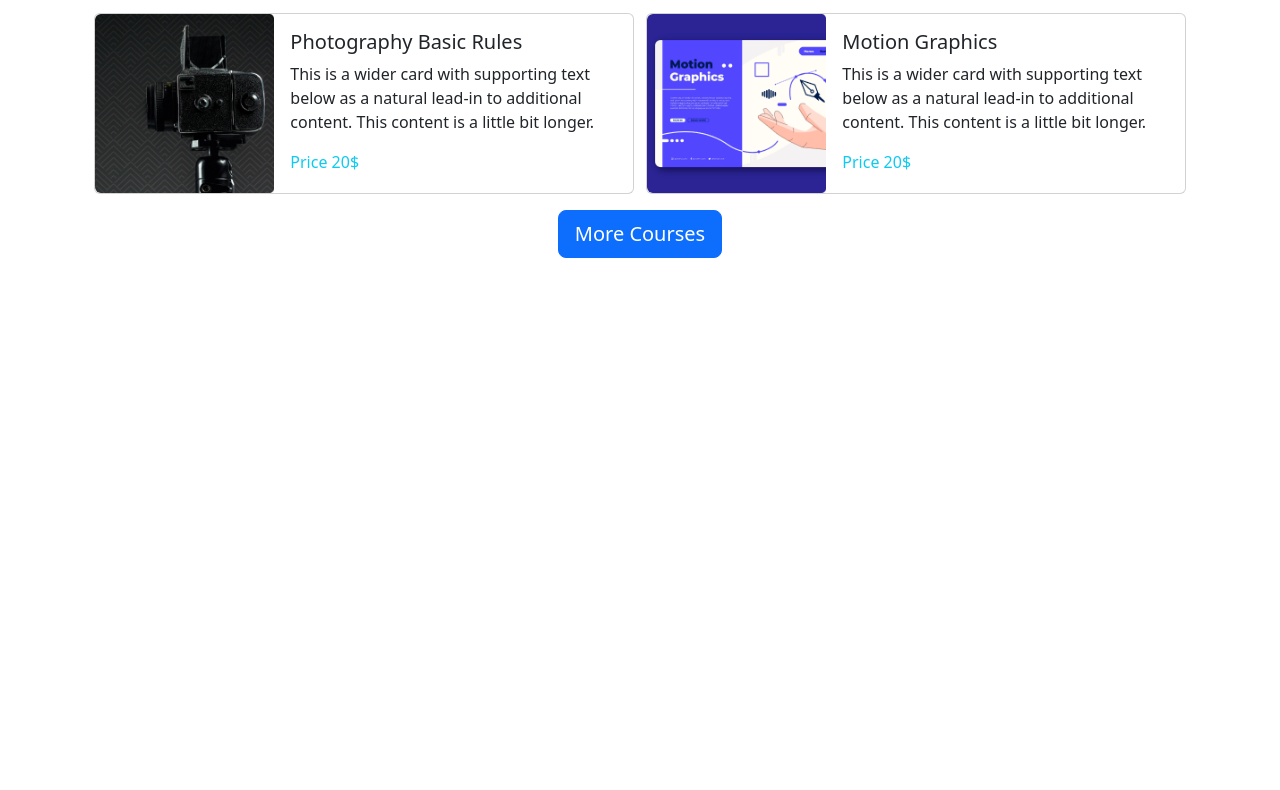
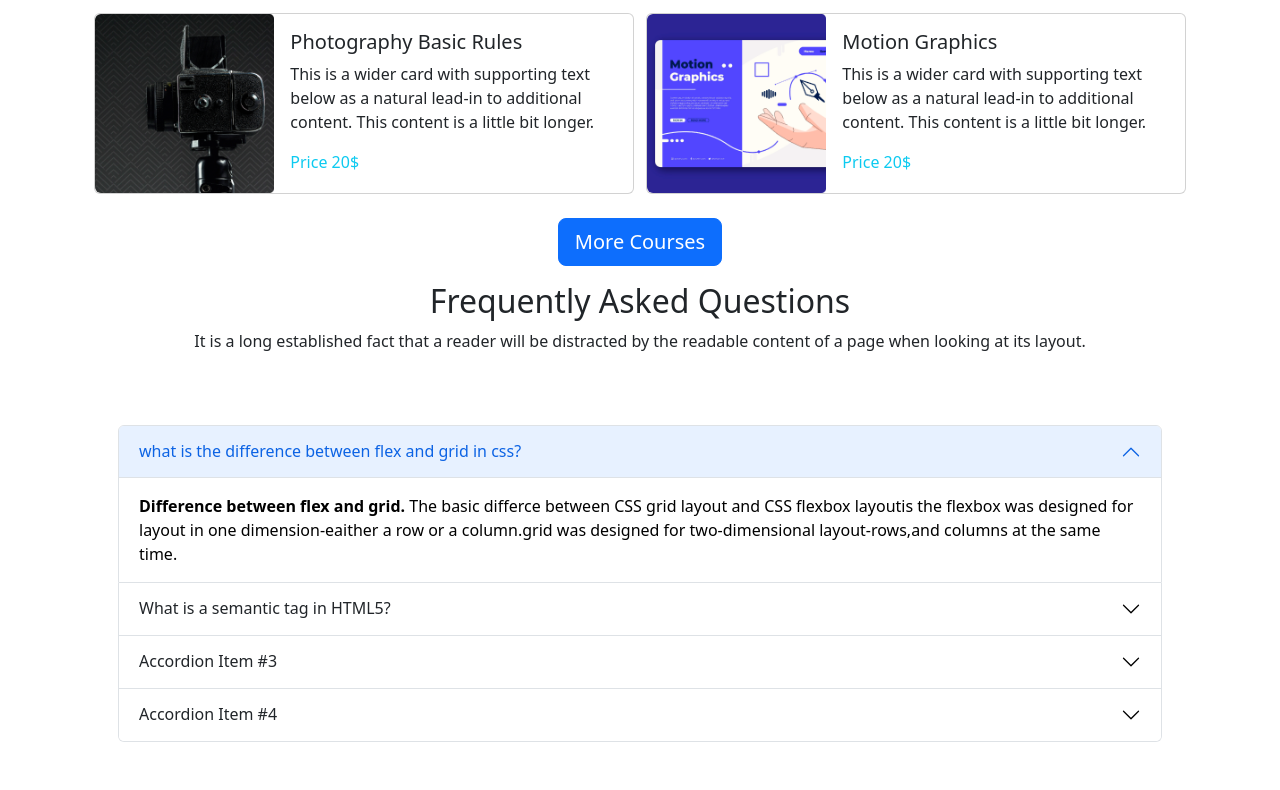
Before and after one commit to sanjidaakhanda/courses.edu, a plain HTML site: page index.html in a window 1280 px wide. Shown: the part 1242-2032 px from the top of the page. Before the commit the page ends 1500 px from the top, so only its background shows below. Drawn offline with nearby package versions, Linux system fonts and the light colour scheme.

Commit message:
accordion  commit

```diff
--- a/index.html
+++ b/index.html
@@ -255,7 +255,7 @@
 </div>
 
 <!-- container-div -->
-<div class="text-center">
+<div class="text-center p-2">
     <button type="button" class="btn btn-primary btn-lg">More Courses</button>
 
 </div>
@@ -263,9 +263,80 @@
 
 </main>
 
+<!-- accordion title -->
+<div class="container text-center p-2">
+<h2>Frequently Asked Questions
+</h2>
+<p>It is a long established fact that a reader will be distracted by the readable
+    content of a page when looking at its layout.</p>
+
+</div>
+
+
+<!-- accordion -->
+<div class="container p-5">
+    <div class="accordion" id="accordionExample">
+        <div class="accordion-item">
+          <h2 class="accordion-header" id="headingOne">
+            <button class="accordion-button" type="button" data-bs-toggle="collapse" data-bs-target="#collapseOne" aria-expanded="true" aria-controls="collapseOne">
+              what is the difference between flex and grid in css?
+            </button>
+          </h2>
+          <div id="collapseOne" class="accordion-collapse collapse show" aria-labelledby="headingOne" data-bs-parent="#accordionExample">
+            <div class="accordion-body">
+              <strong>Difference between flex and grid.</strong> The basic differce between CSS grid layout and CSS flexbox layoutis the flexbox was designed for layout in one dimension-eaither a row or a column.grid was designed for two-dimensional layout-rows,and columns at the same time.
+            </div>
+          </div>
+        </div>
+        <div class="accordion-item">
+          <h2 class="accordion-header" id="headingTwo">
+            <button class="accordion-button collapsed" type="button" data-bs-toggle="collapse" data-bs-target="#collapseTwo" aria-expanded="false" aria-controls="collapseTwo">
+              What is a semantic tag in HTML5?
+            </button>
+          </h2>
+          <div id="collapseTwo" class="accordion-collapse collapse" aria-labelledby="headingTwo" data-bs-parent="#accordionExample">
+            <div class="accordion-body">
+              <strong>Semantic tag</strong> The HTML semantics refers to the tags that provide meaning to an HTML page rather than just presentation.it makes HTML more comprehensible by better defining the diffent sections and layout of web page.
+            </div>
+          </div>
+        </div>
+
+        <div class="accordion-item">
+            <h2 class="accordion-header" id="headingThree">
+              <button class="accordion-button collapsed" type="button" data-bs-toggle="collapse" data-bs-target="#collapseThree" aria-expanded="false" aria-controls="collapseThree">
+                Accordion Item #3
+              </button>
+            </h2>
+            <div id="collapseThree" class="accordion-collapse collapse" aria-labelledby="headingThree" data-bs-parent="#accordionExample">
+              <div class="accordion-body">
+                <strong>This is the third item's accordion body.</strong> It is hidden by default, until the collapse plugin adds the appropriate classes that we use to style each element. These classes control the overall appearance, as well as the showing and hiding via CSS transitions. You can modify any of this with custom CSS or overriding our default variables. It's also worth noting that just about any HTML can go within the <code>.accordion-body</code>, though the transition does limit overflow.
+              </div>
+            </div>
+          </div>
+
+
+          <div class="accordion-item">
+            <h2 class="accordion-header" id="headingThree">
+              <button class="accordion-button collapsed" type="button" data-bs-toggle="collapse" data-bs-target="#collapseThree" aria-expanded="false" aria-controls="collapseThree">
+                Accordion Item #4
+              </button>
+            </h2>
+            <div id="collapseThree" class="accordion-collapse collapse" aria-labelledby="headingThree" data-bs-parent="#accordionExample">
+              <div class="accordion-body">
+                <strong>This is the third item's accordion body.</strong> It is hidden by default, until the collapse plugin adds the appropriate classes that we use to style each element. These classes control the overall appearance, as well as the showing and hiding via CSS transitions. You can modify any of this with custom CSS or overriding our default variables. It's also worth noting that just about any HTML can go within the <code>.accordion-body</code>, though the transition does limit overflow.
+              </div>
+            </div>
+          </div>
+
+      </div>
 
 
 
+
+
+
+<!-- container div -->
+</div>
 
 
 
```
